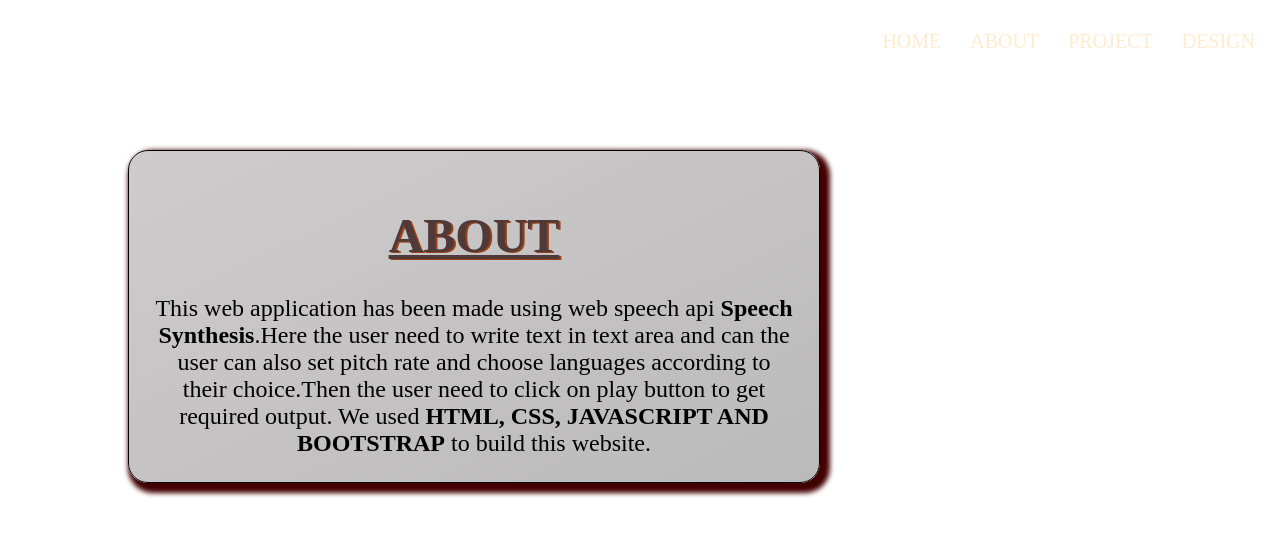
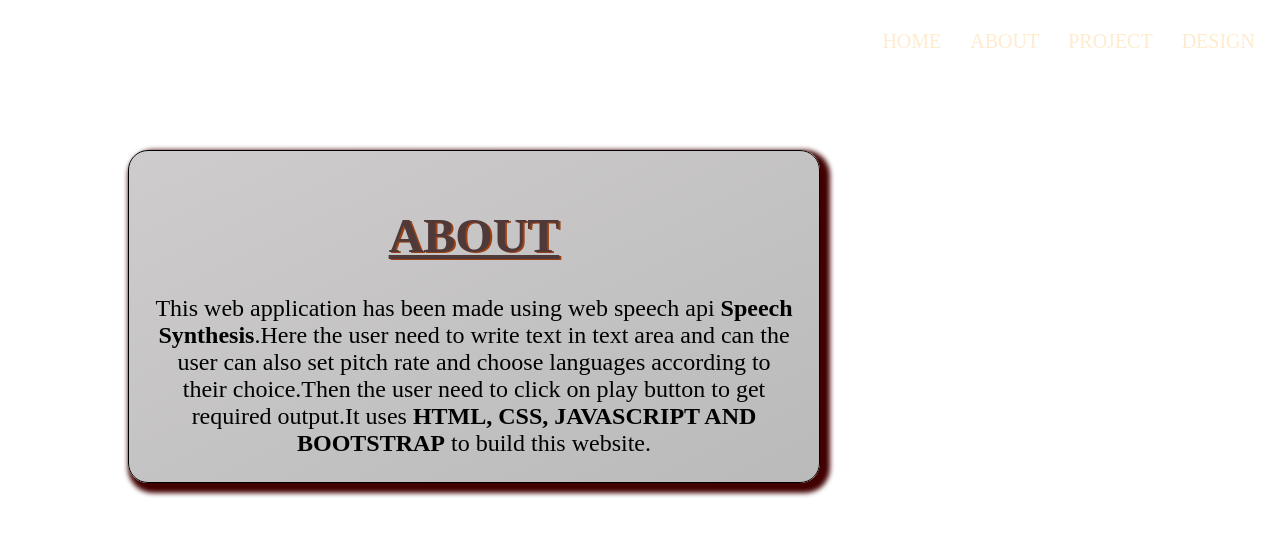
Before and after one commit to SumanMore/Text_To_Speech, a plain HTML site: page about.html in a window 1280 px wide. Drawn offline with Linux system fonts and the light colour scheme.

Commit message:
Update about.html

```diff
--- a/about.html
+++ b/about.html
@@ -43,7 +43,7 @@
       <strong>Speech Synthesis</strong>.Here the user need to write text in text
       area and can the user can also set pitch rate and choose languages
       according to their choice.Then the user need to click on play button to
-      get required output. We used
+      get required output.It uses
       <strong>HTML, CSS, JAVASCRIPT AND BOOTSTRAP</strong> to build this
       website.
     </div>
```
